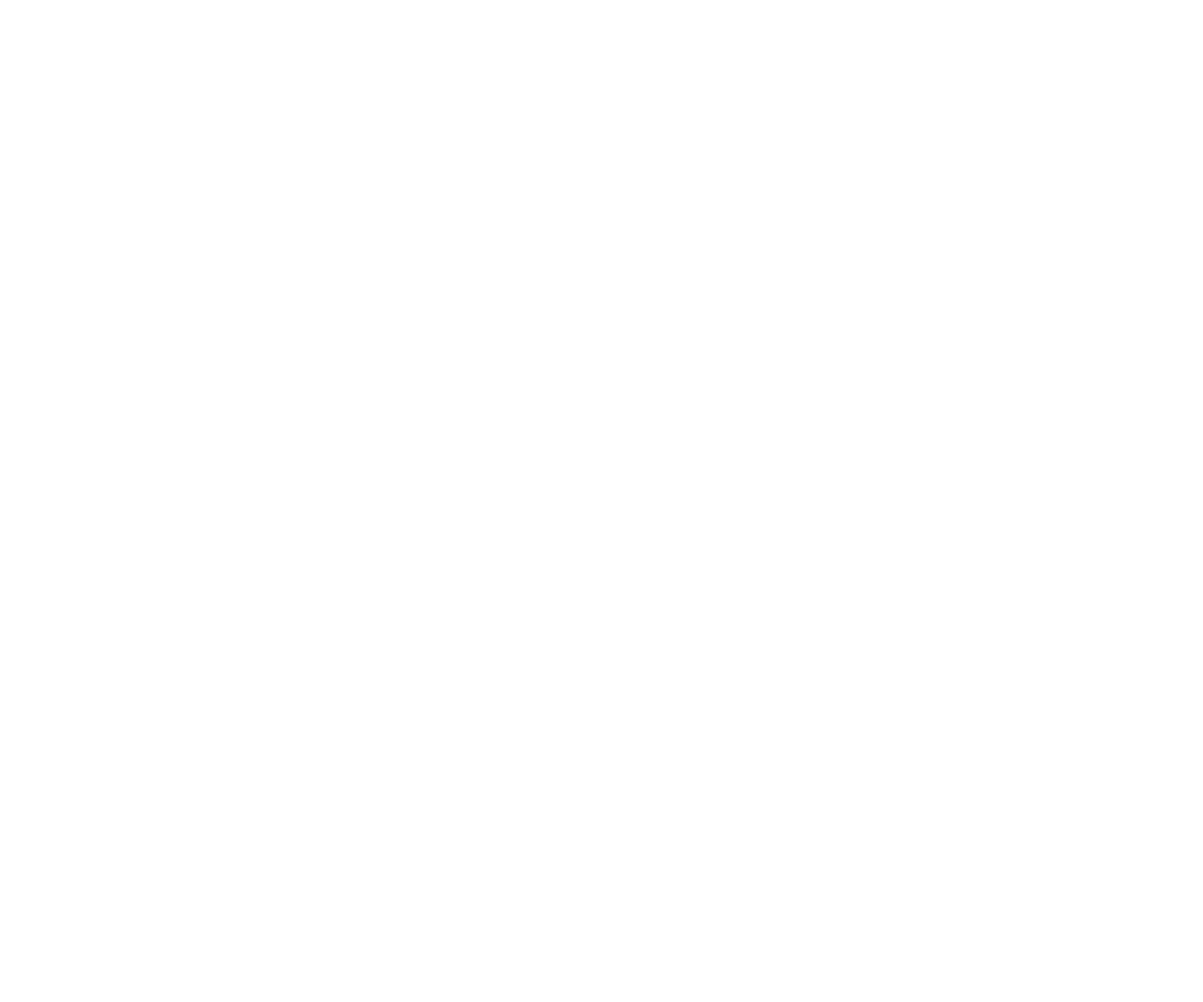
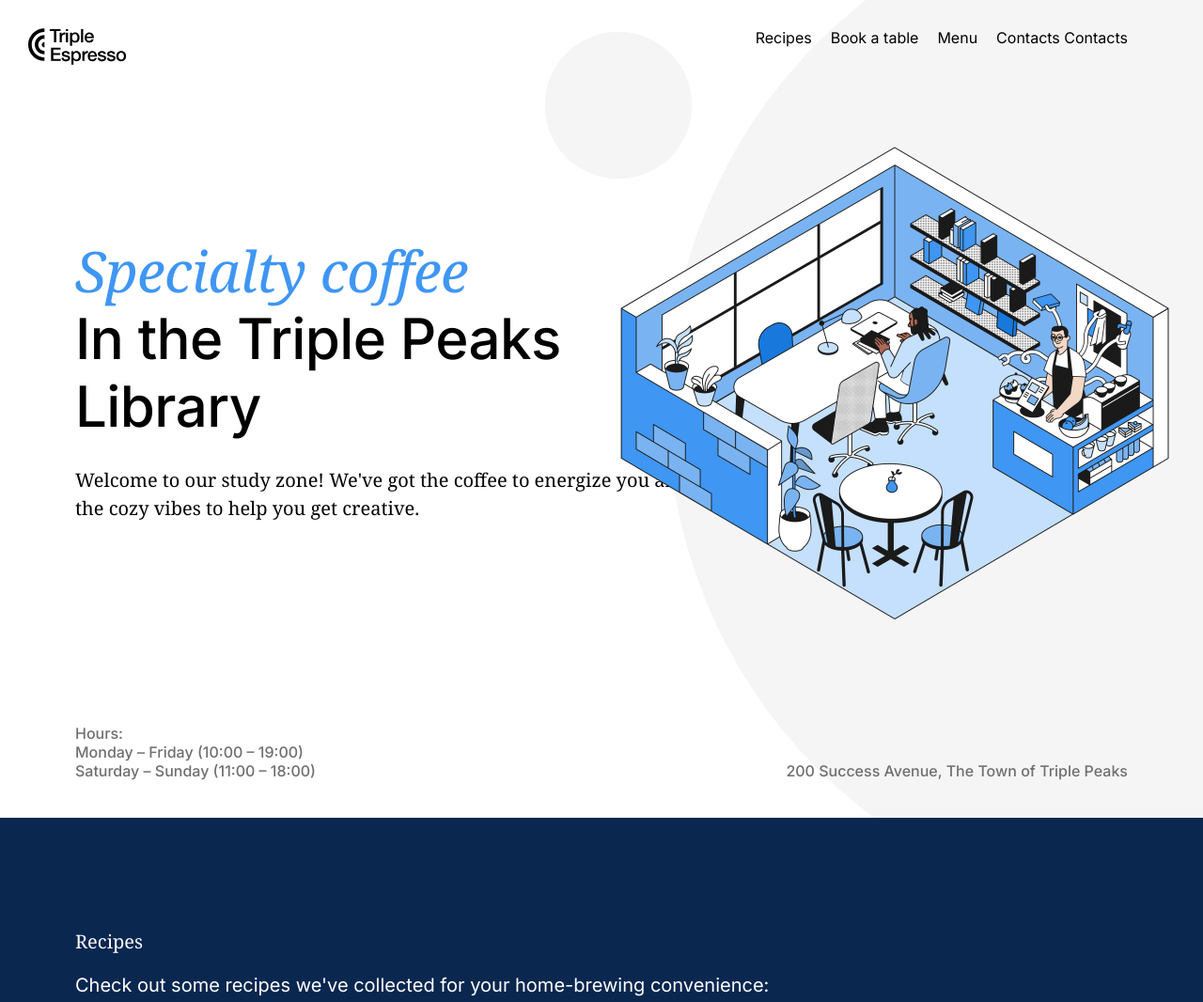
Before and after one commit to zeldajuliette/se_project_coffeeshop, a plain HTML site: page index.html in a window 1280 px wide. Shown: the top 1066 px of the page at 94% size. Before the commit the page ends 800 px from the top, so only its background shows below. Drawn offline with Linux system fonts and the light colour scheme.

Commit message:
New update for my project

```diff
--- a/index.html
+++ b/index.html
@@ -19,14 +19,98 @@
   </head>
   <body>
     <div class="page">
-      <header class="header"></header>
+      <header class="header">
+        <nav class="nav">
+          <img
+            src="./images/logo_coffeeshop_dark.svg"
+            alt=" Triple Peaks Coffee Shop logo"
+            class="nav__logo"
+          />
+          <ul class="nav__links">
+            <li>
+              <a href="" class="nav__link">Recipes</a>
+            </li>
+            <li>
+              <a href="#Book-a-table" class="nav__link">Book a table</a>
+            </li>
+            <li>
+              <a href="" class="nav__link" href="">Menu</a>
+            </li>
+            <li>
+              <a href="#contacts" class="nav__link">Contacts</a>
+              <a class="nav__link" href="">Contacts</a>
+            </li>
+          </ul>
+        </nav>
+        <h1 class="header__title">
+          <span class="header__span-accent">Specialty coffee</span>In the Triple
+          Peaks Library
+        </h1>
+        <p class="header__description">
+          Welcome to our study zone! We've got the coffee to energize you and
+          the cozy vibes to help you get creative.
+        </p>
+        <img
+          src="./images/inside_coffee_shop.png"
+          alt="Illustration of a coffeeshop"
+          class="header__image"
+        />
+        <div class="header__footer">
+          <div>
+            <p class="header__paragraph">Hours:</p>
+            <p class="header__paragraph">Monday – Friday (10:00 – 19:00)</p>
+            <p class="header__paragraph">Saturday – Sunday (11:00 – 18:00)</p>
+          </div>
+          <p class="header__paragraph">
+            200 Success Avenue, The Town of Triple Peaks
+          </p>
+        </div>
+      </header>
       <main class="content">
-        <section class="recipes"></section>
+        <section class="recipes">
+          <h2 class="recipes__title">Recipes</h2>
+          <p class="recipes__subtitle">
+            Check out some recipes we've collected for your home-brewing
+            convenience:
+          </p>
+          <ul class="recipes__videos">
+            <li>
+              <iframe
+                width="560"
+                height="315"
+                src="https://www.youtube.com/embed/gyzpi68Kzu4?si=uVTnDo5P2_wb_aWb"
+                title="YouTube video player"
+                frameborder="0"
+                allow="accelerometer; autoplay; clipboard-write; encrypted-media; gyroscope; picture-in-picture; web-share"
+                referrerpolicy="strict-origin-when-cross-origin"
+                allowfullscreen
+              ></iframe>
+              <p class="recipes__video-caption">
+                <span>Title</span><span>Time</span>
+              </p>
+            </li>
+            <li>
+              <iframe
+                width="560"
+                height="315"
+                src="https://www.youtube.com/embed/gyzpi68Kzu4?si=uVTnDo5P2_wb_aWb"
+                title="YouTube video player"
+                frameborder="0"
+                allow="accelerometer; autoplay; clipboard-write; encrypted-media; gyroscope; picture-in-picture; web-share"
+                referrerpolicy="strict-origin-when-cross-origin"
+                allowfullscreen
+              ></iframe>
+              <p class="recipes__video-caption"><span>Title</span>Time</p>
+            </li>
+          </ul>
+        </section>
         <section class="reservation"></section>
         <section class="menu"></section>
         <section class="about"></section>
       </main>
-      <footer class="footer"></footer>
+      <footer id="contacts" class="footer">
+        <p class="header__paragraph"></p>
+      </footer>
     </div>
   </body>
 </html>
--- a/pages/index.css
+++ b/pages/index.css
@@ -2,7 +2,143 @@
   min-width: 1100px;
   max-width: 1600px;
   margin: 0 auto;
-  font-family: Inter, Arial, sans-serif;
+  font-family: "Inter", Arial, sans-serif;
   font-size: 16px;
   line-height: 20px;
 }
+
+.header {
+  padding: 30px 80px 40px;
+  background-color: #ffff;
+  background-image: url(../images/background_header.svg);
+  background-repeat: no-repeat;
+  background-size: cover;
+  position: relative;
+  height: 800px;
+  display: flex;
+  flex-direction: column;
+}
+
+.header__title {
+  margin: 183px 0 0;
+  max-width: 729px;
+  font-family: "Inter";
+  font-style: normal;
+  font-weight: 500;
+  font-size: 60px;
+  line-height: 72px;
+  letter-spacing: -0.6px;
+}
+
+.header__span-accent {
+  display: block;
+  font-family: "Noto Serif", "Times New Roman", serif;
+  font-style: italic;
+  font-weight: normal;
+  font-size: 60px;
+  line-height: 72px;
+  color: #3f96f3;
+}
+
+.header__description {
+  margin: 28px 0 0;
+  max-width: 683px;
+  font-family: "Noto Serif";
+  font-style: normal;
+  font-weight: normal;
+  font-size: 20px;
+  line-height: 30px;
+}
+
+.header__image {
+  position: absolute;
+  top: 124px;
+  right: 5px;
+  width: 646px;
+  height: 568px;
+}
+
+.header__footer {
+  margin-top: auto;
+  display: flex;
+  justify-content: space-between;
+  align-items: flex-end;
+}
+
+.column {
+  display: flex;
+  flex-direction: column;
+}
+
+.header__paragraph {
+  margin: 0;
+  font-family: "Inter";
+  font-style: normal;
+  font-weight: 500;
+  font-size: 16px;
+  line-height: 20px;
+  color: #6f6f6f;
+}
+
+.nav {
+  display: flex;
+  justify-content: space-between;
+}
+
+.nav__logo {
+  width: 105px;
+  height: 39px;
+  position: relative;
+  left: -50px;
+}
+
+.nav__links {
+  display: flex;
+  gap: 20px;
+  list-style-type: none;
+  padding: 0;
+  margin: 0;
+}
+
+.recipes {
+  color: #fff;
+  background-color: #0a2750;
+  padding: 100px 80px 215px;
+  font-family: "Inter";
+  font-style: normal;
+  font-weight: 500;
+  line-height: 52px;
+}
+
+.recipes__title {
+  font-family: "Noto Serif";
+  font-style: normal;
+  font-weight: normal;
+  font-size: 20px;
+  line-height: 30px;
+}
+
+.recipes__subtitle {
+  margin: 0 0 80px;
+  font-family: "Inter";
+  font-style: normal;
+  font-weight: normal;
+  font-size: 20px;
+  line-height: 30px;
+}
+
+.recipes__videos {
+  display: flex;
+  justify-content: center;
+  gap: 100px;
+}
+
+.recipes__video-caption {
+  display: flex;
+  justify-content: space-between;
+}
+
+.nav__link {
+  text-decoration: none;
+  color: black;
+}
```
